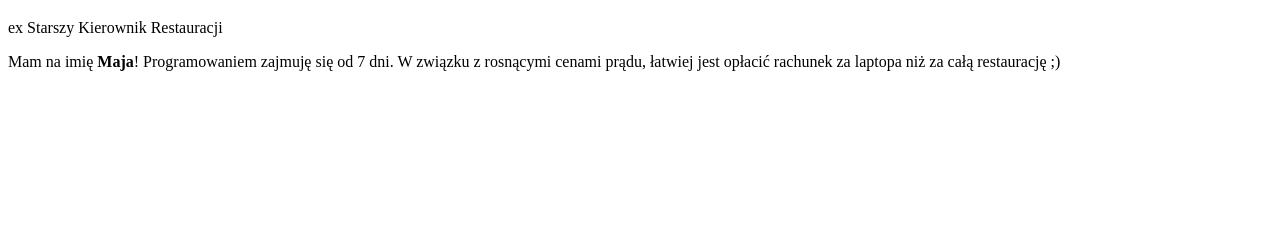
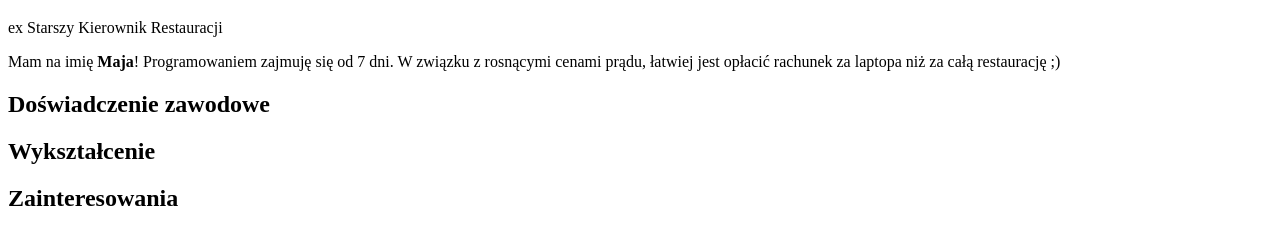
Before and after one commit to maja-karwacka-frank/cv, a plain HTML site: page index.html in a window 1280 px wide. Shown: the part 61-306 px from the top of the page. Drawn offline with Linux system fonts and the light colour scheme.

Commit message:
Next headers added to cv in index.html

```diff
--- a/index.html
+++ b/index.html
@@ -14,6 +14,8 @@
 			związku z rosnącymi cenami prądu, łatwiej jest opłacić rachunek za laptopa
 			niż za całą restaurację ;)
 		</p>
-
+        <h2>Doświadczenie zawodowe</h2>
+        <h2>Wykształcenie</h2>
+        <h2>Zainteresowania</h2>
 	</body>
 </html>
```
